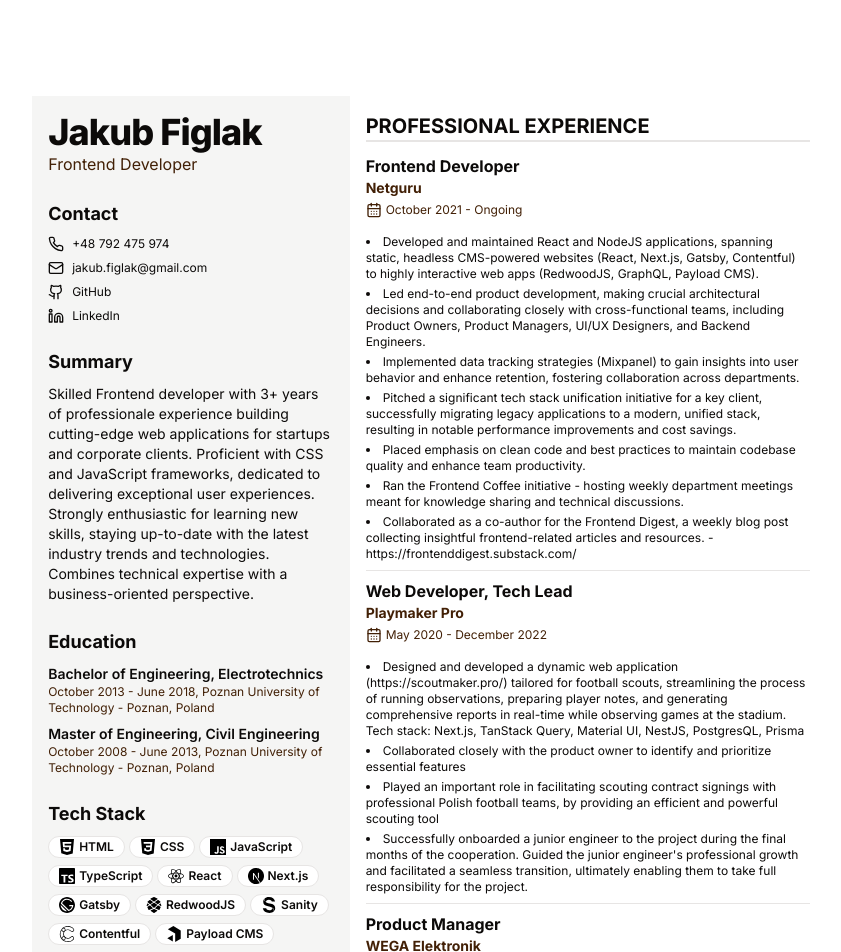
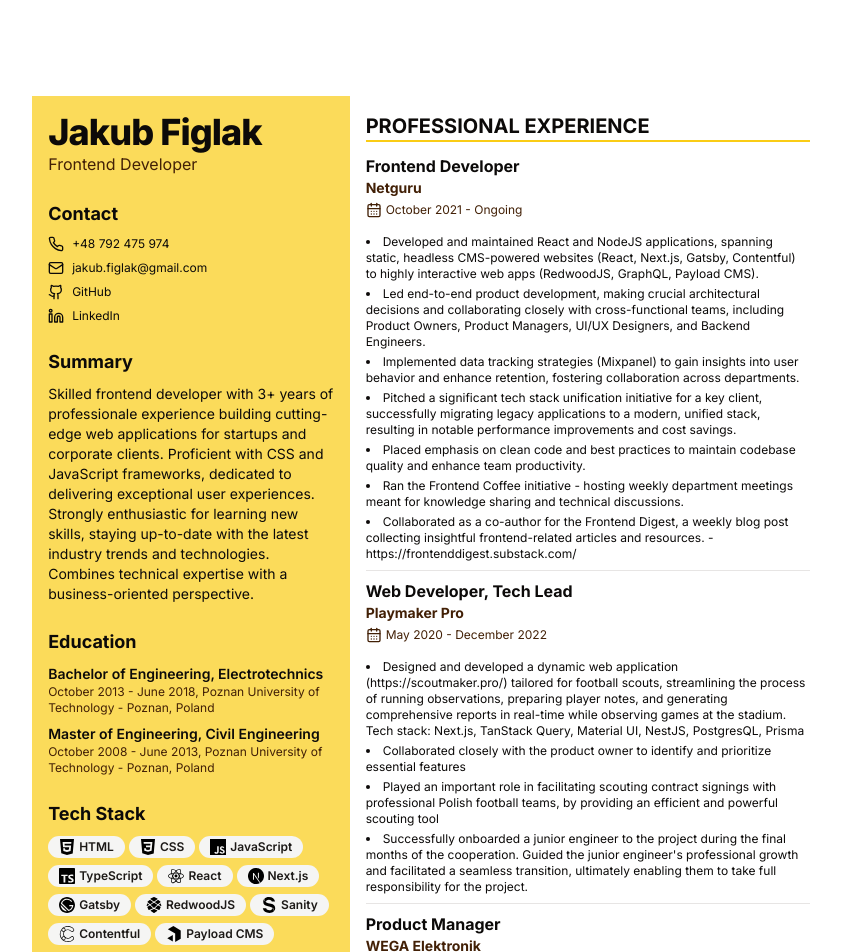
Before and after one commit to jakubfiglak/resume, a Next.js app: page / in a window 1280 px wide. Shown: the top 952 px of the page, without its empty margins (211-1052 px from the left). Built offline with nearby package versions, Linux system fonts and the light colour scheme.

Commit message:
feat: updates

```diff
--- a/app/components/resume.tsx
+++ b/app/components/resume.tsx
@@ -16,7 +16,7 @@
   return (
     <div>
       <article ref={resumeRef} className="w-[21cm] h-[29.7cm] flex">
-        <aside className="bg-muted basis-2/5 p-4 space-y-6">
+        <aside className="bg-primary/70 basis-2/5 p-4 space-y-6">
           <header>
             <h1 className="text-4xl font-extrabold tracking-tight">
               Jakub Figlak
@@ -60,7 +60,7 @@
           <section>
             <h2 className="text-lg font-bold mb-2">Summary</h2>
             <p className="text-sm">
-              Skilled Frontend developer with 3+ years of professionale
+              Skilled frontend developer with 3+ years of professionale
               experience building cutting-edge web applications for startups and
               corporate clients. Proficient with CSS and JavaScript frameworks,
               dedicated to delivering exceptional user experiences. Strongly
@@ -97,7 +97,7 @@
             <ul className="flex flex-wrap gap-1">
               {technologies.map(({ name, icon }) => (
                 <li key={name}>
-                  <Badge variant="outline" className="gap-1 bg-white">
+                  <Badge variant="secondary" className="gap-1">
                     <Image src={icon} alt={name} className="h-4 w-4" priority />
                     {name}
                   </Badge>
@@ -125,7 +125,7 @@
             <h2 className="text-xl font-bold uppercase text-foreground">
               Professional experience
             </h2>
-            <Separator className="h-[2px] mb-3" />
+            <Separator className="h-[2px] mb-3 bg-primary" />
 
             {jobs.map(({ id, title, time, company, content }, idx) => (
               <div key={id}>
```
